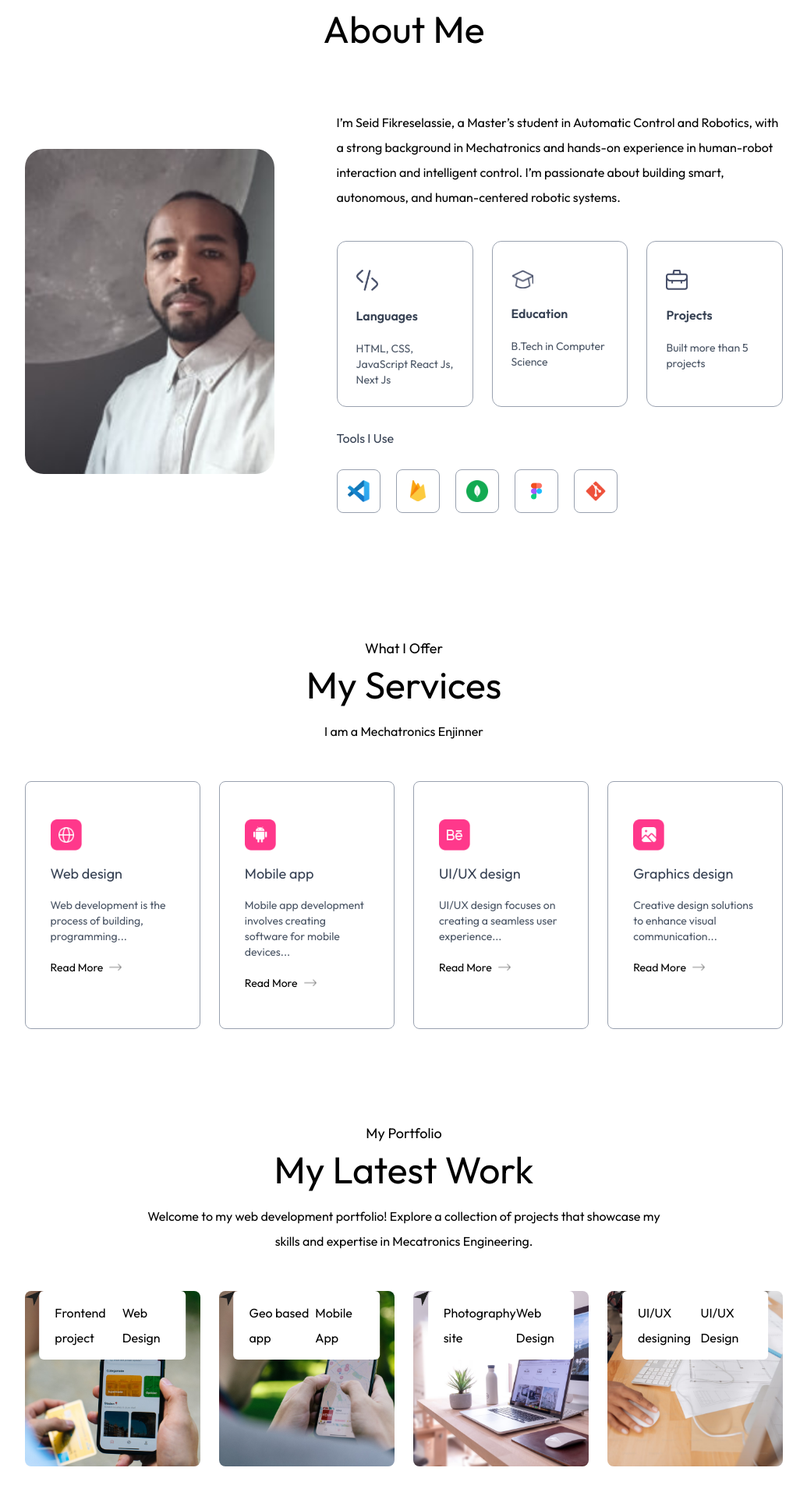
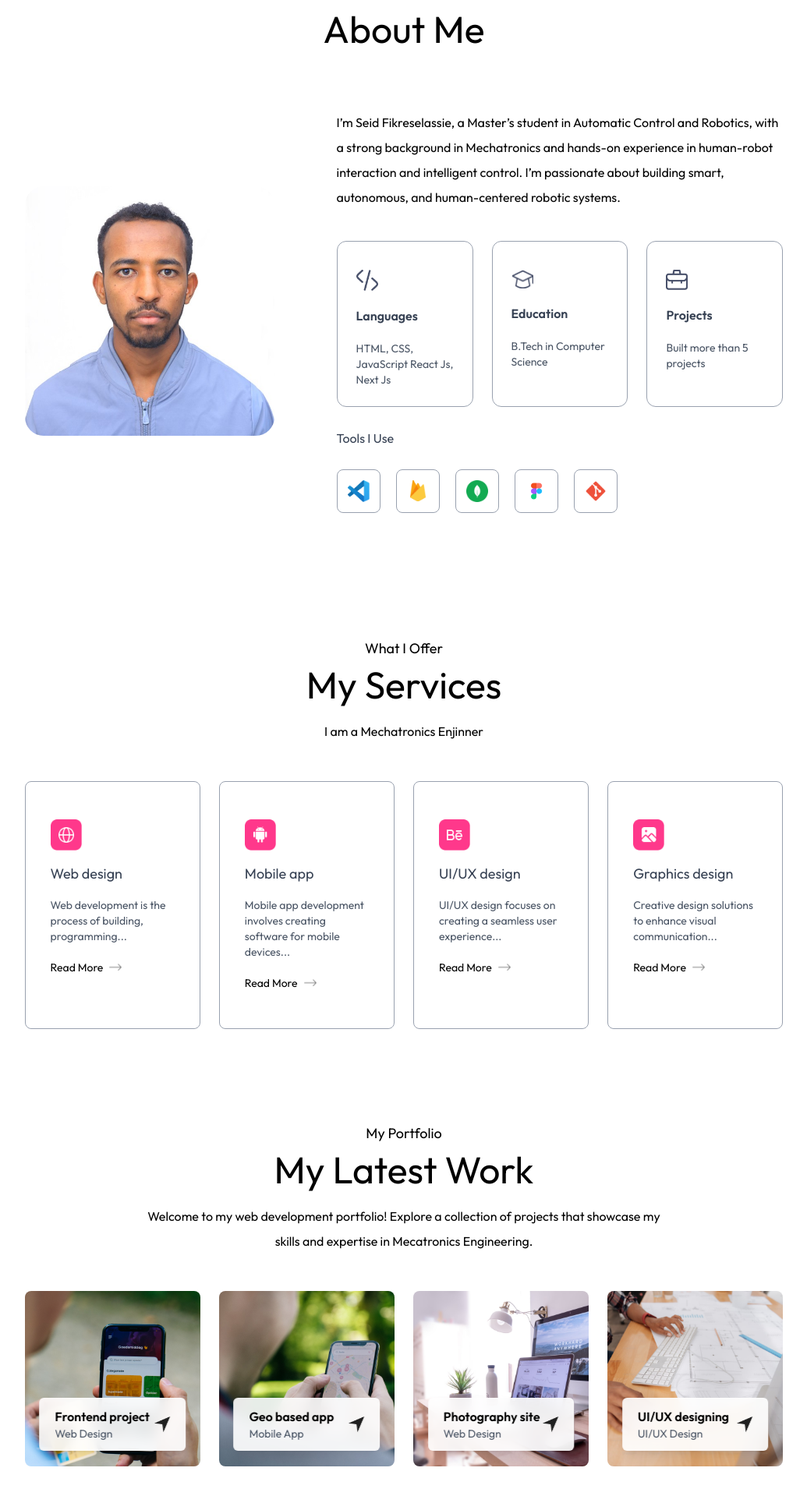
Before and after one commit to Tsigie-beyene/portfolio_2_for_Client, a Next.js app: page / in a window 1280 px wide. Shown: the part 863-2782 px from the top of the page at 78% size, without its empty margins (122-1157 px from the left). Built offline with nearby package versions, Linux system fonts and the light colour scheme; a web font is replaced by a local one.

Commit message:
project section

```diff
--- a/assets/assets.js
+++ b/assets/assets.js
@@ -14,6 +14,7 @@ import right_arrow_white from "./right-arrow-white.png";
 import logo from "./logo.png";
 import seid from "./seid.jpg";
 import fikiru from "./fikiru.jpg";
+import fik from "./fik.jpg"
 import logo_dark from "./logo_dark.png";
 import mail_icon from "./mail_icon.png";
 import mail_icon_dark from "./mail_icon_dark.png";
@@ -55,6 +56,7 @@ export const assets = {
   logo,
   seid,
   fikiru,
+  fik,
   logo_dark,
   mail_icon,
   mail_icon_dark,
--- a/components/Header.jsx
+++ b/components/Header.jsx
@@ -6,7 +6,7 @@ const Header = () => {
   return (
     <div className='w-11/12 max-w-3xl mx-auto text-center max-auto h-screen flex flex-col justify-center items-center gap-4'>
         <div>
-            <Image src={assets.fikiru} alt="Profile Image" className="rounded-full w-32"/>
+            <Image src={assets.fik} alt="Profile Image" className="rounded-full w-32"/>
         </div>
         <h3 className='flex items-end gap-2 text-xl md:text-2xl font-semibold mb-3 font-Ovo'>
             Hi! I'm Seid Fikreselassie 😊
--- a/components/Work.jsx
+++ b/components/Work.jsx
@@ -16,13 +16,13 @@ const Work =()=>{
                 <div key={index}
                 className='aspect-square bg-cover bg-center  rounded-lg relative cursor-pointer group'
                 style={{backgroundImage: `url(${project.bgImage})`}}>
-                    <div className='bg-white w-10/12 rounded-md absolute buttom-5 left-1/2 -translate-x-1/2
-                    py-3 px-5 flex items-center justify-between duration-500 group-hover:bottom-7'>
-                        <h2>{project.title}</h2>
-                        <p>{project.description}</p>
-                    </div>
-                    <div>
-                        <Image src={assets.send_icon} alt="Send Icon" className='w-5'/>
+                    <div className='bg-white/90 w-10/12 rounded-md absolute bottom-5 left-1/2 -translate-x-1/2
+                    py-3 px-5 flex items-center justify-between shadow-lg backdrop-blur-sm transition-all duration-500 group-hover:bottom-7'>
+                        <div>
+                            <h2 className='text-base font-semibold'>{project.title}</h2>
+                            <p className='text-sm text-gray-600'>{project.description}</p>
+                        </div>
+                        <Image src={assets.send_icon} alt="Send Icon" className='w-5 h-5'/>
                     </div>
                 </div>
             ))}
--- a/components/about.jsx
+++ b/components/about.jsx
@@ -9,7 +9,7 @@ const about = () => {
         <h2 className='text-center text-5xl font-Ovo'>About Me</h2>
         <div className='flex w-full flex-col lg:flex-row items-center gap-20 my-20'>
             <div className='w-64 sm:w-80 rounded-3xl max-w-none'>
-               <Image src={assets.fikiru} alt="user"
+               <Image src={assets.fik} alt="user"
                className="w-full rounded-3xl" />
             </div>
             <div className='flex-1'>
```
Also changed, not shown: assets/fik.jpg (added).
